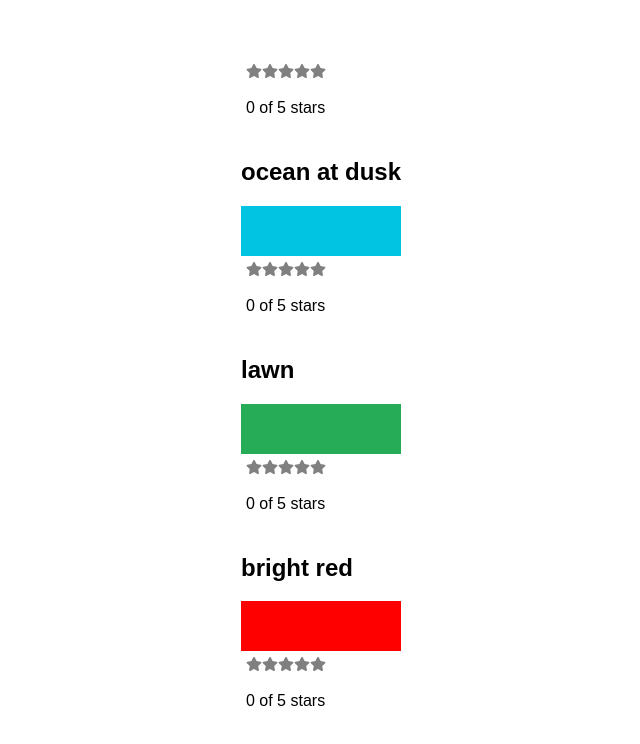
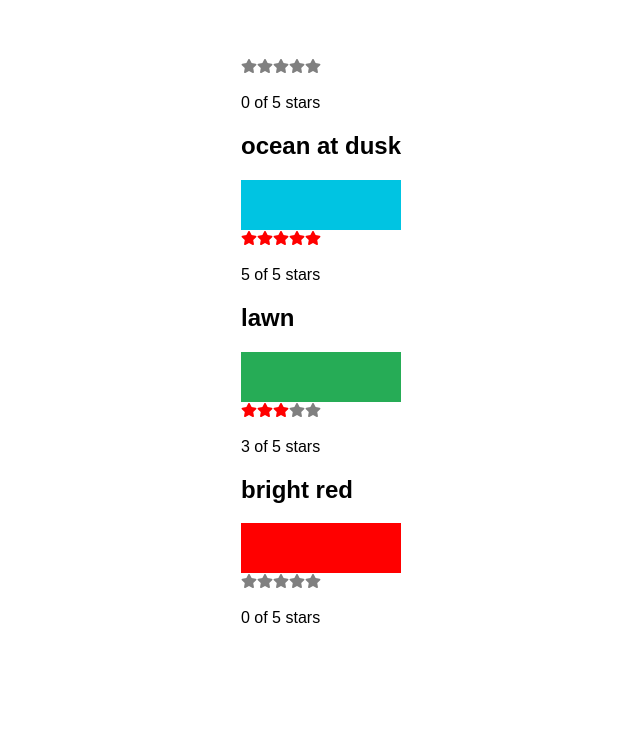
Before and after one commit to AlexKor-5/React-learning, a React (Create React App) app: page / in a window 1280 px wide. Shown: the top 744 px of the page, without its empty margins (319-959 px from the left). Built offline with nearby package versions, Linux system fonts and the light colour scheme.

Commit message:
data.json vis (App.jsx)

```diff
--- a/src/StarRaing.jsx
+++ b/src/StarRaing.jsx
@@ -1,22 +1,21 @@
-import React, {useState} from "react";
+import React from "react";
 import {FaStar} from "react-icons/fa";
 
 const createArray = length => [...Array(length)];
 
-const StarRating = ({totalStars = 5}, style = {}, ...props) => {
-    const [selectedStars, setSelectedStars] = useState(0);
+const StarRating = ({ totalStars = 5, selectedStars = 0 }) => {
     return (
-        <div style={{padding: "5px", ...style}} {...props}>
+        <>
             {createArray(totalStars).map((n, i) => (
-                <Star key={i}
-                      selected={selectedStars > i}
-                      onSelect={() => setSelectedStars(i + 1)}
+                <Star
+                    key={i}
+                    selected={selectedStars > i}
                 />
             ))}
             <p>
                 {selectedStars} of {totalStars} stars
             </p>
-        </div>
+        </>
     );
 }
 export default StarRating;
--- a/src/index.jsx
+++ b/src/index.jsx
@@ -14,8 +14,7 @@ let destination = document.querySelector("#container");
 
 ReactDOM.render(
     <div>
-        <StarRating style={{backgroundColor: "lightblue"}}
-                    onDoubleClick={e => alert("double click")}/>
+        <StarRating/>
         {/*<MyRating/>*/}
         {/*<TextP textProp={"Hello World"}/>*/}
         {/*<MyCounter/>*/}
```
